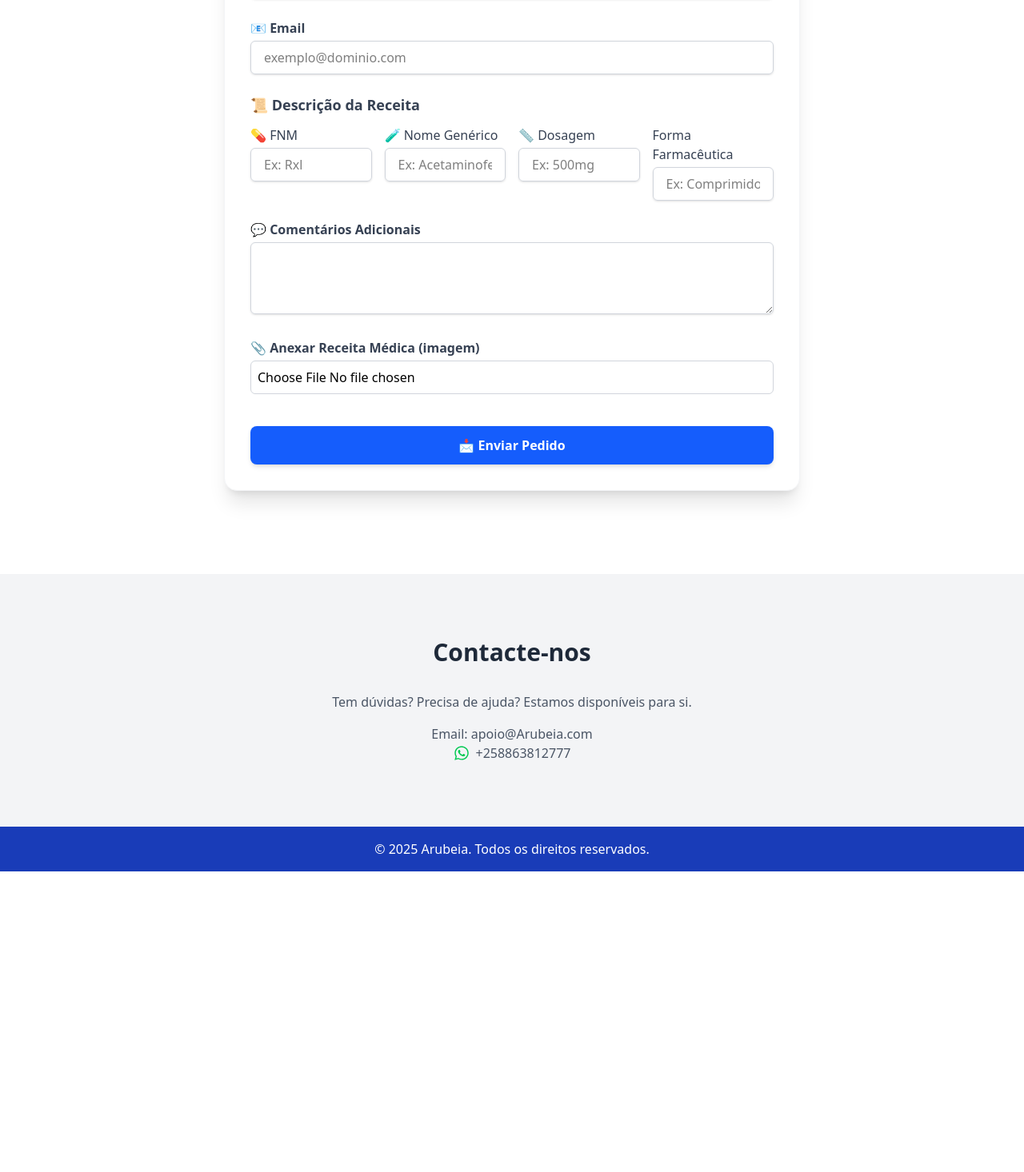
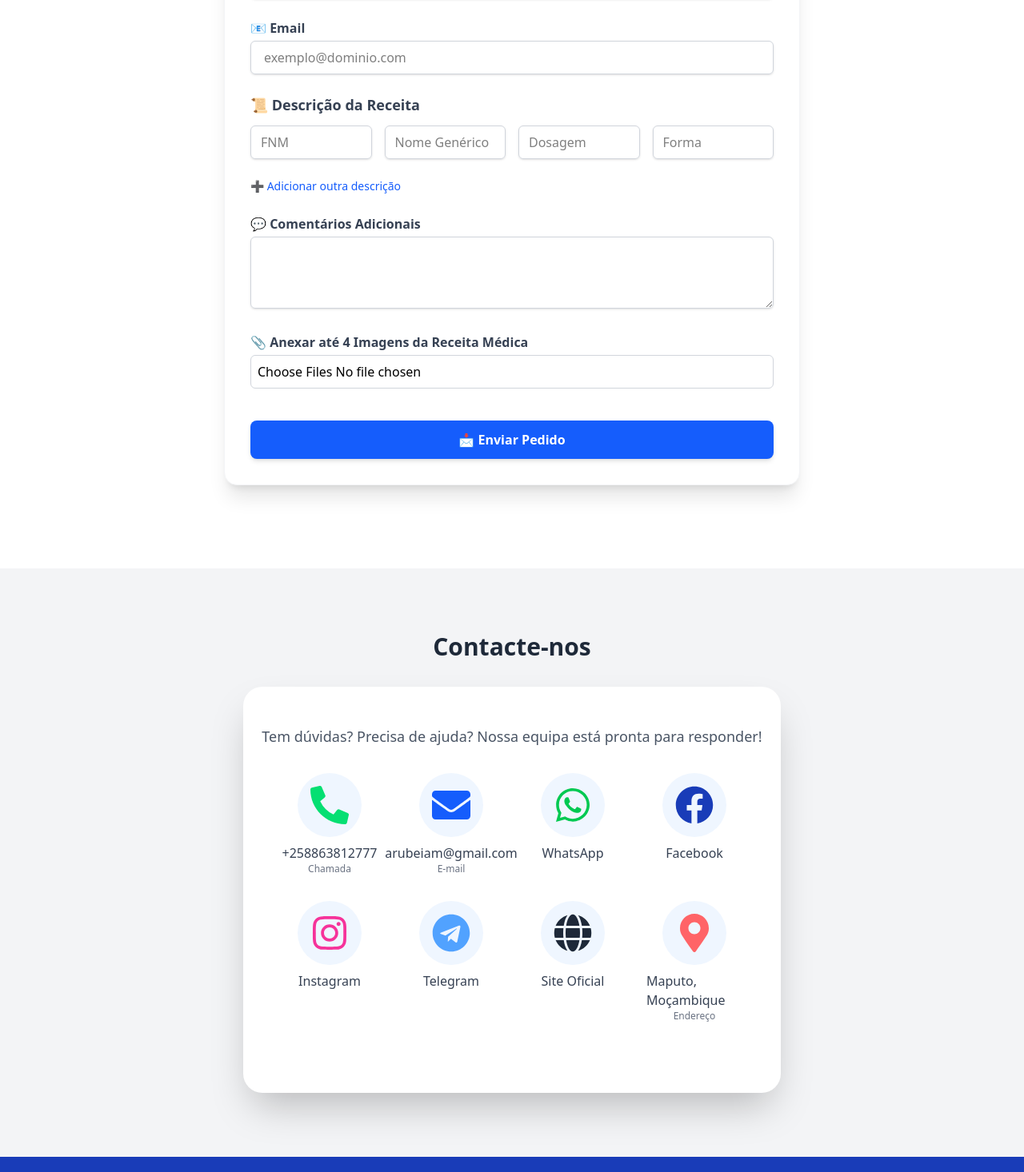
Before and after one commit to Antonio-Massumira/pharmacy-consultancy, a Next.js app: page / in a window 1280 px wide. Shown: the part 1684-3150 px from the top of the page at 80% size. Before the commit the page ends 2774 px from the top, so only its background shows below. Built offline with nearby package versions, Linux system fonts and the light colour scheme.

Commit message:
New things added

```diff
--- a/src/app/api/send-email/route.js
+++ b/src/app/api/send-email/route.js
@@ -1,87 +1,105 @@
 import nodemailer from 'nodemailer';
 import { NextResponse } from 'next/server';
 
-export const runtime = 'nodejs'; // garante ambiente Node
+export const runtime = 'nodejs';
 
 export async function POST(req) {
   try {
     const formData = await req.formData();
 
-    //Campos
-    const nome      = formData.get('nome');
-    const email     = formData.get('email');
-    const fnm       = formData.get('fnm');        // nome comercial
-    const generico  = formData.get('generico');   // nome genérico
-    const dosagem   = formData.get('dosagem');
-    const forma     = formData.get('forma');      // forma farmacêutica
+    const nome = formData.get('nome');
+    const email = formData.get('email');
     const comentarios = formData.get('comentarios');
-    const imagem    = formData.get('imagem');     // File
+    const descricaoJson = formData.get('descricao');
+    const imagens = formData.getAll('imagem').filter(Boolean);
 
-    // Validação mínima
-    if (![nome, email, fnm, generico, dosagem, forma, imagem].every(Boolean)) {
+    // Validar campos obrigatórios básicos
+    if (!nome || !email || !descricaoJson || imagens.length === 0) {
       return NextResponse.json({ message: 'Campos obrigatórios em falta' }, { status: 400 });
     }
 
-    // Converte imagem em Buffer
-    const buffer = Buffer.from(await imagem.arrayBuffer());
+    let descricao;
+    try {
+      descricao = JSON.parse(descricaoJson);
+    } catch (err) {
+      return NextResponse.json({ message: 'Formato inválido de descrição' }, { status: 400 });
+    }
 
-    /* ---------- Nodemailer ---------- */
+    // Validação da descrição
+    if (!Array.isArray(descricao) || descricao.length === 0) {
+      return NextResponse.json({ message: 'Nenhuma descrição foi fornecida' }, { status: 400 });
+    }
+
+    for (const item of descricao) {
+      if (!item.fnm || !item.generico || !item.dosagem || !item.forma) {
+        return NextResponse.json({ message: 'Todos os campos da descrição são obrigatórios' }, { status: 400 });
+      }
+    }
+
+    if (imagens.length > 4) {
+      return NextResponse.json({ message: 'No máximo 4 imagens podem ser enviadas' }, { status: 400 });
+    }
+
+    const attachments = await Promise.all(
+      imagens.map(async (imagem) => ({
+        filename: imagem.name,
+        content: Buffer.from(await imagem.arrayBuffer()),
+      }))
+    );
+
+    // Tabela de medicamentos
+    const linhasTabela = descricao.map((item) => `
+      <tr>
+        <td style="padding:8px; border:1px solid #e5e7eb;">${item.fnm}</td>
+        <td style="padding:8px; border:1px solid #e5e7eb;">${item.generico}</td>
+        <td style="padding:8px; border:1px solid #e5e7eb;">${item.dosagem}</td>
+        <td style="padding:8px; border:1px solid #e5e7eb;">${item.forma}</td>
+      </tr>
+    `).join('');
+
     const transporter = nodemailer.createTransport({
       service: 'gmail',
       auth: {
         user: process.env.GMAIL_USER,
-        pass: process.env.GMAIL_PASS, // App Password
+        pass: process.env.GMAIL_PASS,
       },
     });
 
     await transporter.sendMail({
       from: `"${nome}" <${email}>`,
-      to:   process.env.CONSULTOR_EMAIL,
+      to: process.env.CONSULTOR_EMAIL,
       subject: '📩 Novo pedido de reconciliação de receita',
       html: `
         <div style="font-family: Arial, sans-serif; background:#f8fafc; padding:24px; border-radius:12px; max-width:800px; margin:auto; color:#1f2937;">
           <h2 style="color:#0ea5e9; margin-bottom:16px;">Novo Pedido de Reconciliação</h2>
 
-          <p style="margin:0 0 12px;"><strong>👤 Nome:</strong> ${nome}</p>
-          <br>
-          <p style="margin:0 0 16px;"><strong>📧 Email:</strong> ${email}</p>
-          <br>
+          <p><strong>👤 Nome:</strong> ${nome}</p>
+          <p><strong>📧 Email:</strong> ${email}</p>
 
-          <!-- TABELA DA RECEITA (formato horizontal) -->
-          <table style="width:100%; border-collapse:collapse; margin-bottom:16px; font-size:14px;">
+          <table style="width:100%; border-collapse:collapse; margin:16px 0; font-size:14px;">
             <tr style="background:#0ea5e9; color:white;">
-              <th style="padding:8px; text-align:left; border:1px solid #e5e7eb;">FNM</th>
-              <th style="padding:8px; text-align:left; border:1px solid #e5e7eb;">Nome Genérico</th>
-              <th style="padding:8px; text-align:left; border:1px solid #e5e7eb;">Dosagem</th>
-              <th style="padding:8px; text-align:left; border:1px solid #e5e7eb;">Forma Farmacêutica</th>
+              <th style="padding:8px; border:1px solid #e5e7eb;">FNM</th>
+              <th style="padding:8px; border:1px solid #e5e7eb;">Nome Genérico</th>
+              <th style="padding:8px; border:1px solid #e5e7eb;">Dosagem</th>
+              <th style="padding:8px; border:1px solid #e5e7eb;">Forma Farmacêutica</th>
             </tr>
-            <tr>
-              <td style="padding:8px; border:1px solid #e5e7eb;">${fnm}</td>
-              <td style="padding:8px; border:1px solid #e5e7eb;">${generico}</td>
-              <td style="padding:8px; border:1px solid #e5e7eb;">${dosagem}</td>
-              <td style="padding:8px; border:1px solid #e5e7eb;">${forma}</td>
-            </tr>
+            ${linhasTabela}
           </table>
 
           ${
             comentarios
-              ? `<p style="margin:0 0 8px;"><strong>💬 Comentários adicionais:</strong></p>
-                 <div style="background:#fef9c3; padding:12px; border-radius:6px; margin-bottom:16px;">${comentarios}</div>`
+              ? `<p><strong>💬 Comentários adicionais:</strong></p>
+                 <div style="background:#fef9c3; padding:12px; border-radius:6px;">${comentarios}</div>`
               : ''
           }
 
-          <p style="margin:0;"><strong>📎 Anexo:</strong> ${imagem.name}</p>
+          <p style="margin-top:16px;"><strong>📎 Imagens anexadas:</strong> ${imagens.map(i => i.name).join(', ')}</p>
 
           <hr style="margin:24px 0; border:none; border-top:1px solid #cbd5e1;" />
           <p style="font-size:12px; color:#64748b;">Este e-mail foi gerado automaticamente pelo sistema de reconciliação de receitas.</p>
         </div>
       `,
-      attachments: [
-        {
-          filename: imagem.name,
-          content:  buffer,
-        },
-      ],
+      attachments,
     });
 
     return NextResponse.json({ message: 'Email enviado com sucesso' });
--- a/src/components/ContactSection.js
+++ b/src/components/ContactSection.js
@@ -1,26 +1,125 @@
-import { FaWhatsapp } from 'react-icons/fa'; // Importação do ícone do WhatsApp
+import {
+  FaWhatsapp, FaEnvelope, FaFacebook, FaInstagram,
+  FaPhoneAlt, FaTelegram, FaGlobe, FaMapMarkerAlt
+} from 'react-icons/fa';
 
 export default function ContactSection() {
-  const phoneNumber = "+258863812777"; // Número de telefone sem espaços
-  const whatsappLink = `https://wa.me/${phoneNumber}`; // Link da API do WhatsApp
+  const phoneNumber = "+258863812777";
+  const phoneDisplay = "+258863812777";
+  const whatsappLink = `https://wa.me/${phoneNumber}`;
+  const email = "arubeiam@gmail.com";
+  const facebookLink = "https://facebook.com/arubeia";
+  const instagramLink = "https://instagram.com/arubeia";
+  const telegramLink = "https://t.me/arubeia_suporte";
+  const siteLink = "https://pharmacy-consultancy.vercel.app/";
+  const address = "Maputo, Moçambique";
 
   return (
-    <div className="text-center max-w-2xl mx-auto">
-      <p className="text-gray-600">
-        Tem dúvidas? Precisa de ajuda? Estamos disponíveis para si.
+    <section className="max-w-2xl mx-auto py-12 px-4 flex flex-col items-center bg-white rounded-3xl shadow-2xl mt-6">
+      <p className="text-gray-600 text-lg mb-8 text-center">
+        Tem dúvidas? Precisa de ajuda? Nossa equipa está pronta para responder!
       </p>
-      <p className="text-gray-600 mt-4">Email: apoio@Arubeia.com</p>
-      <p className="text-gray-600 flex items-center justify-center gap-2">
-        <FaWhatsapp className="text-green-500 text-xl" />
+
+      <div className="grid grid-cols-2 sm:grid-cols-3 md:grid-cols-4 gap-8 mb-10 w-full max-w-xl">
+        {/* Telefone */}
+        <a
+          href={`tel:${phoneNumber}`}
+          className="flex flex-col items-center group"
+          title="Ligar"
+        >
+          <span className="bg-blue-50 rounded-full p-4 transition-transform group-hover:scale-110">
+            <FaPhoneAlt className="text-5xl text-green-400 group-hover:text-green-700 transition-colors duration-300" />
+          </span>
+          <span className="mt-2 text-base text-gray-700 group-hover:text-green-700">{phoneDisplay}</span>
+          <span className="text-xs text-gray-500">Chamada</span>
+        </a>
+
+        {/* E-mail */}
+        <a
+          href={`mailto:${email}`}
+          className="flex flex-col items-center group"
+          title="E-mail"
+        >
+          <span className="bg-blue-50 rounded-full p-4 transition-transform group-hover:scale-110">
+            <FaEnvelope className="text-5xl text-blue-600 group-hover:text-blue-800 transition-colors duration-300" />
+          </span>
+          <span className="mt-2 text-base text-gray-700 group-hover:text-blue-600">{email}</span>
+          <span className="text-xs text-gray-500">E-mail</span>
+        </a>
+        {/* WhatsApp */}
         <a
           href={whatsappLink}
           target="_blank"
           rel="noopener noreferrer"
-          className="hover:text-green-500 transition-colors"
+          className="flex flex-col items-center group"
+          title="WhatsApp"
         >
-          {phoneNumber}
+          <span className="bg-blue-50 rounded-full p-4 transition-transform group-hover:scale-110">
+            <FaWhatsapp className="text-5xl text-green-500 group-hover:text-green-700 transition-colors duration-300" />
+          </span>
+          <span className="mt-2 text-base text-gray-700 group-hover:text-green-600">WhatsApp</span>
         </a>
-      </p>
-    </div>
+        {/* Facebook */}
+        <a
+          href={facebookLink}
+          target="_blank"
+          rel="noopener noreferrer"
+          className="flex flex-col items-center group"
+          title="Facebook"
+        >
+          <span className="bg-blue-50 rounded-full p-4 transition-transform group-hover:scale-110">
+            <FaFacebook className="text-5xl text-blue-800 group-hover:text-blue-900 transition-colors duration-300" />
+          </span>
+          <span className="mt-2 text-base text-gray-700 group-hover:text-blue-800">Facebook</span>
+        </a>
+        {/* Instagram */}
+        <a
+          href={instagramLink}
+          target="_blank"
+          rel="noopener noreferrer"
+          className="flex flex-col items-center group"
+          title="Instagram"
+        >
+          <span className="bg-blue-50 rounded-full p-4 transition-transform group-hover:scale-110">
+            <FaInstagram className="text-5xl text-pink-500 group-hover:text-pink-700 transition-colors duration-300" />
+          </span>
+          <span className="mt-2 text-base text-gray-700 group-hover:text-pink-600">Instagram</span>
+        </a>
+        {/* Telegram */}
+        <a
+          href={telegramLink}
+          target="_blank"
+          rel="noopener noreferrer"
+          className="flex flex-col items-center group"
+          title="Telegram"
+        >
+          <span className="bg-blue-50 rounded-full p-4 transition-transform group-hover:scale-110">
+            <FaTelegram className="text-5xl text-blue-400 group-hover:text-blue-600 transition-colors duration-300" />
+          </span>
+          <span className="mt-2 text-base text-gray-700 group-hover:text-blue-400">Telegram</span>
+        </a>
+        {/* Site */}
+        <a
+          href={siteLink}
+          target="_blank"
+          rel="noopener noreferrer"
+          className="flex flex-col items-center group"
+          title="Site Oficial"
+        >
+          <span className="bg-blue-50 rounded-full p-4 transition-transform group-hover:scale-110">
+            <FaGlobe className="text-5xl text-gray-800 group-hover:text-blue-500 transition-colors duration-300" />
+          </span>
+          <span className="mt-2 text-base text-gray-700 group-hover:text-blue-500">Site Oficial</span>
+        </a>
+        {/* Endereço */}
+        <div className="flex flex-col items-center">
+          <span className="bg-blue-50 rounded-full p-4">
+            <FaMapMarkerAlt className="text-5xl text-red-400" />
+          </span>
+          <span className="mt-2 text-base text-gray-700">{address}</span>
+          <span className="text-xs text-gray-500">Endereço</span>
+        </div>
+      </div>
+    </section>
   );
 }
--- a/src/components/ReconciliationForm.js
+++ b/src/components/ReconciliationForm.js
@@ -5,24 +5,60 @@ export default function ReconciliationForm() {
   const [formData, setFormData] = useState({
     nome: '',
     email: '',
-    fnm: '',
-    generico: '',
-    dosagem: '',
-    forma: '',
+    descricao: [
+      { fnm: '', generico: '', dosagem: '', forma: '' }
+    ],
     comentarios: '',
-    imagem: null,
+    imagem: [],
   });
 
   const [loading, setLoading] = useState(false);
   const [mensagem, setMensagem] = useState('');
 
-  const handleChange = (e) => {
+  const handleChange = (e, index = null, field = null) => {
     const { name, value, files } = e.target;
+
     if (name === 'imagem') {
-      setFormData((prev) => ({ ...prev, imagem: files[0] }));
+      const selectedFiles = Array.from(files);
+      const total = formData.imagem.length + selectedFiles.length;
+
+      if (total > 4) {
+        alert('Você só pode anexar no máximo 4 imagens.');
+        return;
+      }
+
+      setFormData((prev) => ({
+        ...prev,
+        imagem: [...prev.imagem, ...selectedFiles],
+      }));
+    } else if (name === 'descricao' && index !== null && field) {
+      const novaDescricao = [...formData.descricao];
+      novaDescricao[index][field] = value;
+      setFormData((prev) => ({ ...prev, descricao: novaDescricao }));
     } else {
       setFormData((prev) => ({ ...prev, [name]: value }));
     }
+  };
+
+  const handleAddDescricao = () => {
+    setFormData((prev) => ({
+      ...prev,
+      descricao: [...prev.descricao, { fnm: '', generico: '', dosagem: '', forma: '' }],
+    }));
+  };
+
+  const handleRemoveDescricao = (indexToRemove) => {
+    setFormData((prev) => ({
+      ...prev,
+      descricao: prev.descricao.filter((_, i) => i !== indexToRemove),
+    }));
+  };
+
+  const handleRemoveImagem = (indexToRemove) => {
+    setFormData((prev) => ({
+      ...prev,
+      imagem: prev.imagem.filter((_, i) => i !== indexToRemove),
+    }));
   };
 
   const handleSubmit = async (e) => {
@@ -34,12 +70,15 @@ export default function ReconciliationForm() {
       const body = new FormData();
       body.append('nome', formData.nome);
       body.append('email', formData.email);
-      body.append('fnm', formData.fnm);
-      body.append('generico', formData.generico);
-      body.append('dosagem', formData.dosagem);
-      body.append('forma', formData.forma);
       body.append('comentarios', formData.comentarios);
-      body.append('imagem', formData.imagem);
+
+      // Adiciona múltiplas descrições como JSON
+      body.append('descricao', JSON.stringify(formData.descricao));
+
+      // Adiciona imagens
+      formData.imagem.forEach((file) => {
+        body.append('imagem', file);
+      });
 
       const res = await fetch('/api/send-email', {
         method: 'POST',
@@ -49,6 +88,7 @@ export default function ReconciliationForm() {
       const data = await res.json();
       setMensagem(data.message || 'Pedido enviado com sucesso!');
     } catch (error) {
+      console.error(error);
       setMensagem('Erro ao enviar pedido.');
     }
 
@@ -57,15 +97,23 @@ export default function ReconciliationForm() {
 
   return (
     <div className="max-w-3xl mx-auto p-6">
-      <h2 className="text-2xl font-bold text-gray-800 mb-2">Pedido de Reconciliação de Receita</h2>
+      <h2 className="text-2xl font-bold text-gray-800 mb-2">
+        Pedido de Reconciliação de Receita
+      </h2>
       <p className="text-gray-500 mb-6">
-        Preencha os campos abaixo para que possamos analisar e fornecer o uso correto da sua receita médica.
+        Preencha os campos abaixo para que possamos analisar e fornecer o uso
+        correto da sua receita médica.
       </p>
 
-      <form onSubmit={handleSubmit} className="space-y-6 bg-white p-8 rounded-2xl shadow-xl border border-gray-100">
-        {/* Nome */}
+      <form
+        onSubmit={handleSubmit}
+        className="space-y-6 bg-white p-8 rounded-2xl shadow-xl border border-gray-100"
+      >
+        {/* Nome e Email */}
         <div>
-          <label className="block mb-1 text-gray-700 font-semibold">👤 Nome Completo</label>
+          <label className="block mb-1 text-gray-700 font-semibold">
+            👤 Nome Completo
+          </label>
           <input
             type="text"
             name="nome"
@@ -77,9 +125,10 @@ export default function ReconciliationForm() {
           />
         </div>
 
-        {/* Email */}
         <div>
-          <label className="block mb-1 text-gray-700 font-semibold">📧 Email</label>
+          <label className="block mb-1 text-gray-700 font-semibold">
+            📧 Email
+          </label>
           <input
             type="email"
             name="email"
@@ -91,74 +140,94 @@ export default function ReconciliationForm() {
           />
         </div>
 
-        {/* Descrição da Receita */}
-
+       {/* Descrições */}
 <div>
-          <label className="block mb-3 text-gray-700 font-bold text-lg">📜 Descrição da Receita</label>
-
-          <div className="grid grid-cols-1 md:grid-cols-2 lg:grid-cols-4 gap-4">
-            {/* FNM */}
-            <div>
-              <label className="block text-gray-700 font-medium mb-1">💊 FNM</label>
+  <label className="block mb-3 text-gray-700 font-bold text-lg">
+    📜 Descrição da Receita
+  </label>
+  {formData.descricao.map((item, idx) => (
+    <div
+      key={idx}
+      className="
+        flex flex-col gap-2 mb-6
+        md:grid md:grid-cols-2 md:gap-4 md:mb-4
+        lg:grid-cols-4
+      "
+    >
       <input
         type="text"
-                name="fnm"
-                value={formData.fnm}
-                onChange={handleChange}
+        placeholder="FNM"
+        value={item.fnm}
+        onChange={(e) => handleChange(e, idx, "fnm")}
+        name="descricao"
         required
-                className="w-full px-4 py-2 border border-gray-300 rounded-md shadow-sm"
-                placeholder="Ex: Rxl"
+        className="px-3 py-2 border border-gray-300 rounded-md shadow-sm w-full"
       />
-            </div>
-
-            {/* Nome Genérico */}
-            <div>
-              <label className="block text-gray-700 font-medium mb-1">🧪 Nome Genérico</label>
       <input
         type="text"
-                name="generico"
-                value={formData.generico}
-                onChange={handleChange}
+        placeholder="Nome Genérico"
+        value={item.generico}
+        onChange={(e) => handleChange(e, idx, "generico")}
+        name="descricao"
         required
-                className="w-full px-4 py-2 border border-gray-300 rounded-md shadow-sm"
-                placeholder="Ex: Acetaminofeno"
+        className="px-3 py-2 border border-gray-300 rounded-md shadow-sm w-full"
       />
-            </div>
-
-            {/* Dosagem */}
-            <div>
-              <label className="block text-gray-700 font-medium mb-1">📏 Dosagem</label>
       <input
         type="text"
-                name="dosagem"
-                value={formData.dosagem}
-                onChange={handleChange}
+        placeholder="Dosagem"
+        value={item.dosagem}
+        onChange={(e) => handleChange(e, idx, "dosagem")}
+        name="descricao"
         required
-                className="w-full px-4 py-2 border border-gray-300 rounded-md shadow-sm"
-                placeholder="Ex: 500mg"
+        className="px-3 py-2 border border-gray-300 rounded-md shadow-sm w-full"
       />
-            </div>
-
-            {/* Forma Farmacêutica */}
-            <div>
-              <label className="block text-gray-700 font-medium mb-1">Forma Farmacêutica</label>
+      <div className="flex w-full items-center gap-2">
         <input
           type="text"
-                name="forma"
-                value={formData.forma}
-                onChange={handleChange}
+          placeholder="Forma"
+          value={item.forma}
+          onChange={(e) => handleChange(e, idx, "forma")}
+          name="descricao"
           required
-                className="w-full px-4 py-2 border border-gray-300 rounded-md shadow-sm"
-                placeholder="Ex: Comprimido"
+          className="px-3 py-2 border border-gray-300 rounded-md shadow-sm w-full"
         />
+        {/* Só mostra o botão ao lado em telas médias e maiores */}
+        {formData.descricao.length > 1 && (
+          <button
+            type="button"
+            onClick={() => handleRemoveDescricao(idx)}
+            className="hidden md:inline text-red-500 hover:text-red-700 text-xs ml-4"
+          >
+            Remover
+          </button>
+        )}
       </div>
+      {/* Exibe o botão abaixo do campo em mobile */}
+      {formData.descricao.length > 1 && (
+        <button
+          type="button"
+          onClick={() => handleRemoveDescricao(idx)}
+          className="md:hidden text-red-500 hover:text-red-700 text-xs mt-1 self-end"
+        >
+          Remover
+        </button>
+      )}
     </div>
+  ))}
+  <button
+    type="button"
+    onClick={handleAddDescricao}
+    className="text-sm text-blue-600 hover:text-blue-800 font-medium mt-2"
+  >
+    ➕ Adicionar outra descrição
+  </button>
 </div>
-
 
         {/* Comentários */}
         <div>
-          <label className="block mb-1 text-gray-700 font-semibold">💬 Comentários Adicionais</label>
+          <label className="block mb-1 text-gray-700 font-semibold">
+            💬 Comentários Adicionais
+          </label>
           <textarea
             name="comentarios"
             value={formData.comentarios}
@@ -168,17 +237,36 @@ export default function ReconciliationForm() {
           />
         </div>
 
-        {/* Upload da Imagem */}
+        {/* Upload de Imagens */}
         <div>
-          <label className="block mb-1 text-gray-700 font-semibold">📎 Anexar Receita Médica (imagem)</label>
+          <label className="block mb-1 text-gray-700 font-semibold">
+            📎 Anexar até 4 Imagens da Receita Médica
+          </label>
           <input
             type="file"
             name="imagem"
             accept="image/*"
+            multiple
             onChange={handleChange}
             required
             className="w-full px-2 py-2 border border-gray-300 rounded-md"
           />
+          {formData.imagem.length > 0 && (
+            <ul className="mt-2 text-sm text-gray-600 list-disc list-inside space-y-1">
+              {formData.imagem.map((file, idx) => (
+                <li key={idx} className="flex items-center justify-between">
+                  <span>{file.name}</span>
+                  <button
+                    type="button"
+                    onClick={() => handleRemoveImagem(idx)}
+                    className="text-red-500 hover:text-red-700 text-xs ml-4"
+                  >
+                    Remover
+                  </button>
+                </li>
+              ))}
+            </ul>
+          )}
         </div>
 
         {/* Botão */}
@@ -188,13 +276,14 @@ export default function ReconciliationForm() {
             disabled={loading}
             className="w-full bg-blue-600 hover:bg-blue-700 text-white font-semibold py-3 rounded-lg shadow-md"
           >
-            {loading ? 'A Enviar...' : '📩 Enviar Pedido'}
+            {loading ? "A Enviar..." : "📩 Enviar Pedido"}
           </button>
         </div>
 
-        {/* Mensagem */}
         {mensagem && (
-          <div className="text-center mt-4 text-sm text-green-600 font-medium">{mensagem}</div>
+          <div className="text-center mt-4 text-sm text-green-600 font-medium">
+            {mensagem}
+          </div>
         )}
       </form>
     </div>
```
Lines whose indentation alone changed are shown as unchanged.
